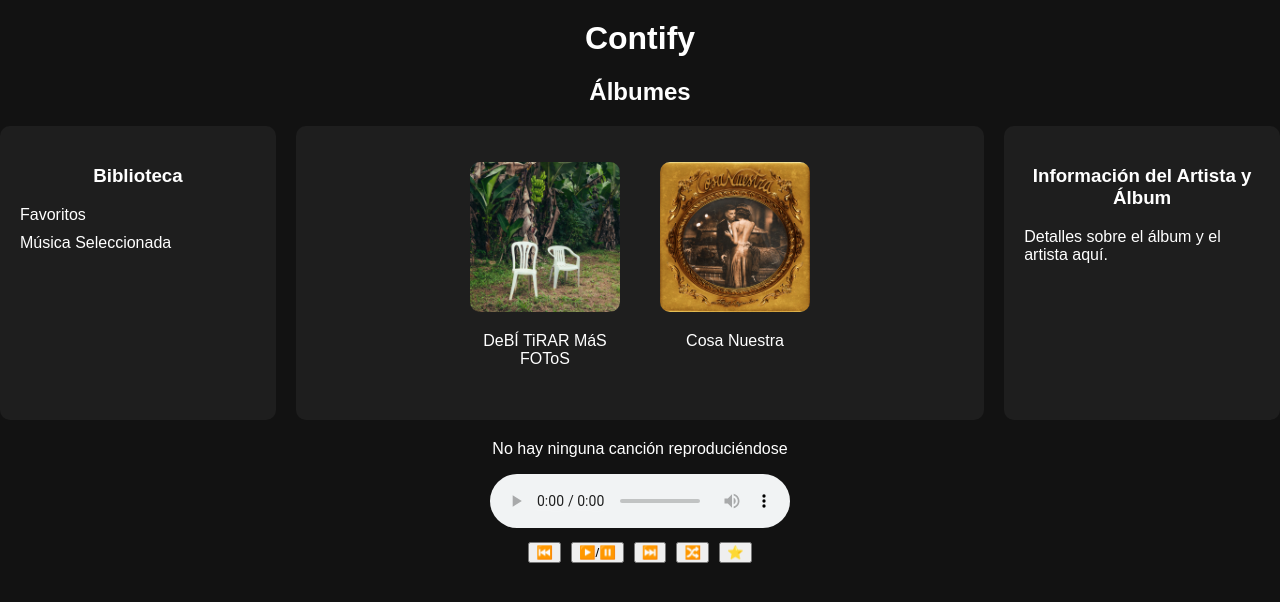
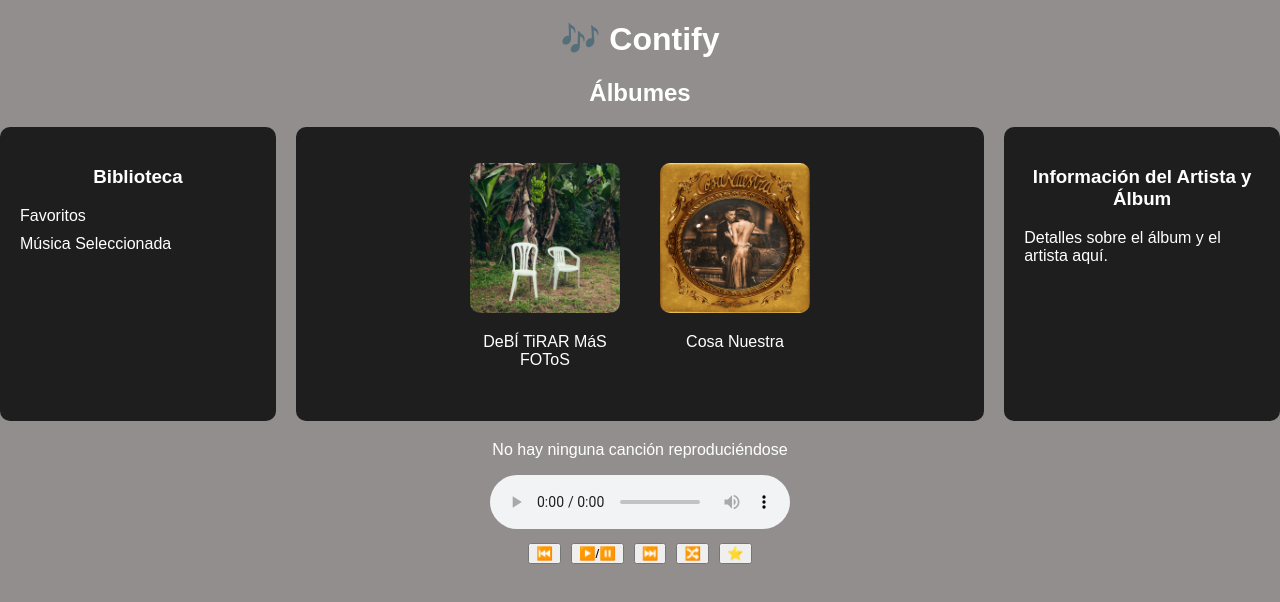
Before and after one commit to JeanTacunan/contify, a website: page index.html in a window 1280 px wide. Drawn offline with Linux system fonts and the light colour scheme.

Commit message:
Subiendo primera version

```diff
--- a/index.html
+++ b/index.html
@@ -8,7 +8,7 @@
     <script src="script.js" defer></script>
 </head>
 <body>
-    <h1>Contify</h1>
+    <h1>🎶 Contify</h1>
     <h2>Álbumes</h2>
 
     <!-- Contenedor principal con tres columnas -->
--- a/styles.css
+++ b/styles.css
@@ -1,7 +1,7 @@
 /* Estilos generales */
 body {
     font-family: Arial, sans-serif;
-    background-color: #121212;
+    background-color: #928e8e;
     color: white;
     margin: 0;
     padding: 0;
```
Also changed, not shown: package.json (added, +41 -0 lines), 1 other file.
